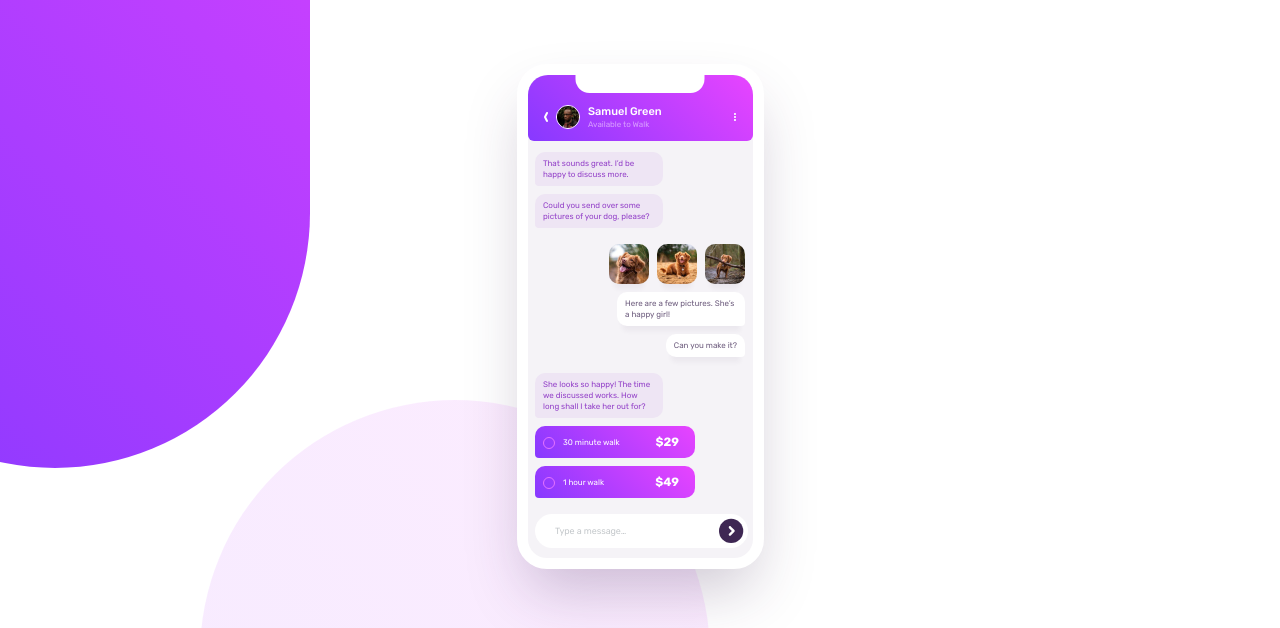
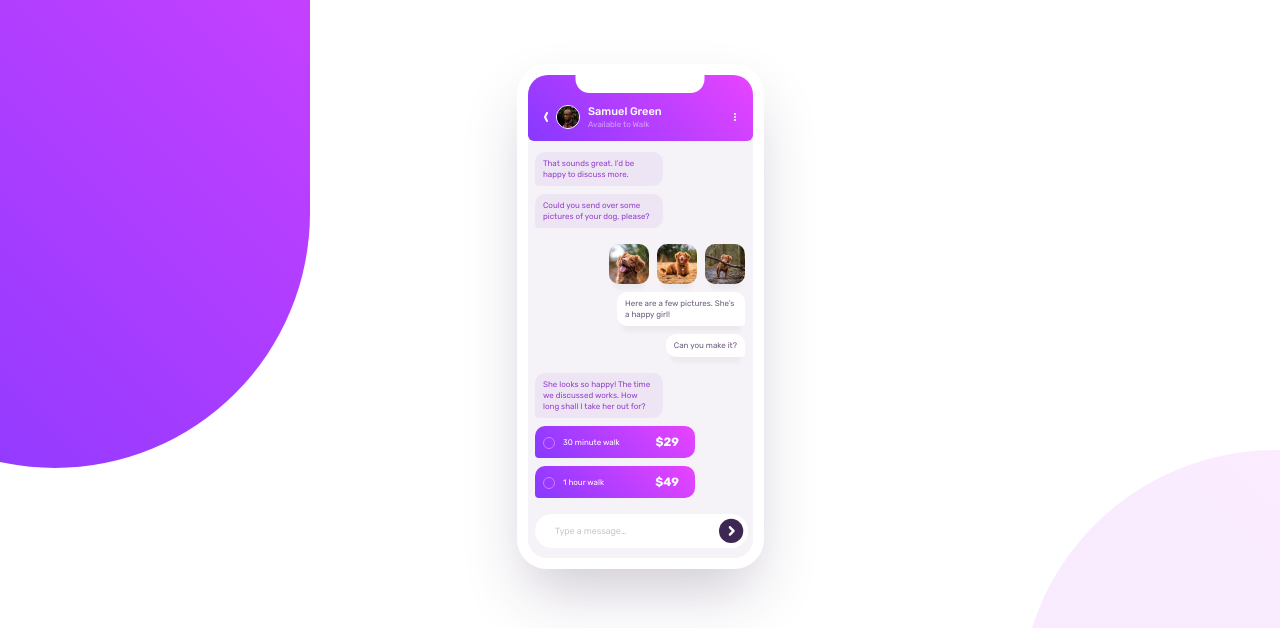
Before and after one commit to saviita/web-chat-app, a website built with Vite: page src/index.html in a window 1280 px wide. Shown: the top 628 px of the page. Built offline with nearby package versions, Linux system fonts and the light colour scheme; some packages are replaced by stand-ins of ours.

Commit message:
update 20/06

```diff
--- a/src/scss/blocks/main.scss
+++ b/src/scss/blocks/main.scss
@@ -11,6 +11,7 @@
     padding-top: 64px;
     min-height: 100vh;
     overflow-x: hidden;
+
 
     &::after, &::before {
         @include pseudo (510px, 1018px) {
@@ -27,16 +28,17 @@
     }
 
     &::before {
-        left: 200px;
-        top: 400px;
+        /* Calculos que funcionan con un numero fijo y uno variable
+        La variable solo existe aqui
+        --size: 200px;
+        left: calc(var(--size / 2 * -1));*/
+        left: calc(100% - 260px);
+        top: 450px;
         opacity: 0.1;
-
-        @include responsive(desktop) {
-            left: 1115px;
-        }
     }
 
     @include responsive (desktop){
         grid-template-columns: repeat(2, 1fr);
+        align-items: center;
     }
 }
```
